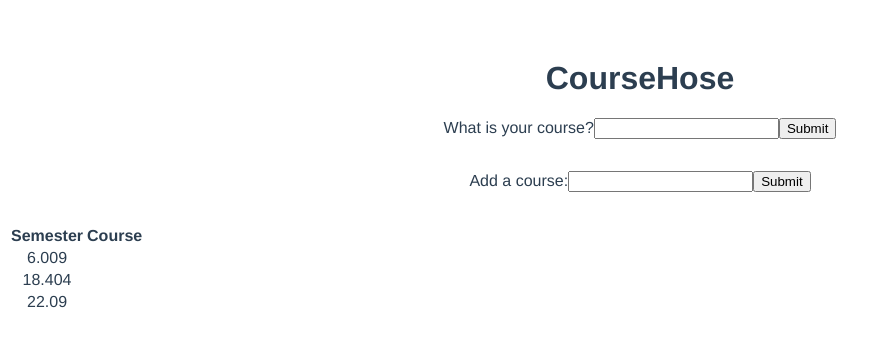
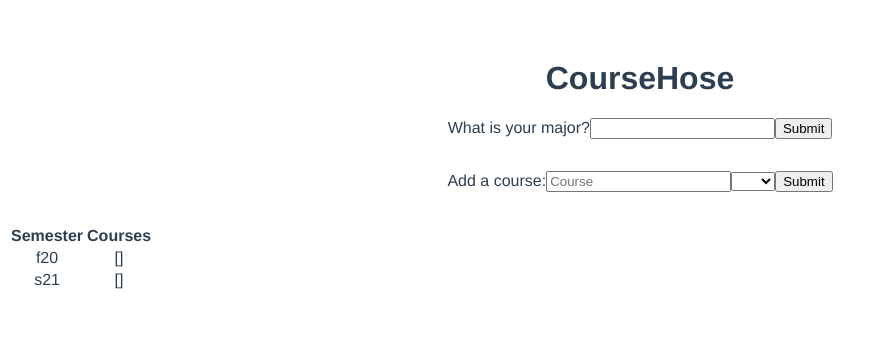
Before and after one commit to zhang-lucy/coursehose, a Vue app in the folder vue-app/: page / in a window 1280 px wide. Before the commit this address had no page. Shown: the top 346 px of the page, without its empty margins (0-887 px from the left). Built offline with nearby package versions, Linux system fonts and the light colour scheme.

Commit message:
reorganize into semesters

```diff
--- a/vue-app/src/App.vue
+++ b/vue-app/src/App.vue
@@ -3,7 +3,7 @@
     <h1>CourseHose</h1>
     <major-form />
     <add-course @add:course="addCourse"/>
-    <road :courses="courses"/>
+    <road :semesters="semesters"/>
 
   </div>
 </template>
@@ -22,31 +22,41 @@ export default {
   },
   data() {
     return {
-        courses: [
-            {
-            id: 1,
-            name: '6.009',
-            },
-            {
-            id: 2,
-            name: '18.404',
-            },
-            {
-            id: 3,
-            name: '22.09',
-            },
-        ],
-        major: 0
+      semesters: { // TODO remove hardcode later
+        f20: [],
+        s21: [],
+      },
+      // courses: [
+      //     {
+      //     id: 1,
+      //     name: '6.009',
+      //     sem: 'Fall 2020',
+      //     },
+      //     {
+      //     id: 2,
+      //     name: '18.404',
+      //     sem: 'Fall 2020',
+      //     },
+      //     {
+      //     id: 3,
+      //     name: '22.09',
+      //     sem: 'Fall 2020',
+      //     },
+      // ],
+      major: 0
     }
   },
   methods: {
-    addCourse(courseName) {
-      const lastId = this.courses.length > 0
-        ? this.courses[this.courses.length - 1].id
-        : 0;
-      const id = lastId + 1;
-      const newCourse = { ...courseName, id };
-      this.courses = [...this.courses, newCourse];
+    // addCourse(courseName) {
+    //   const lastId = this.courses.length > 0
+    //     ? this.courses[this.courses.length - 1].id
+    //     : 0;
+    //   const id = lastId + 1;
+    //   const newCourse = { ...courseName, id };
+    //   this.courses = [...this.courses, newCourse];
+    // }
+    addCourse(course) {
+      this.semesters[course.sem].push(course.name);
     }
   }
 }
--- a/vue-app/src/components/AddCourse.vue
+++ b/vue-app/src/components/AddCourse.vue
@@ -6,9 +6,15 @@
       <input
         ref="first"
         type="text"
+        placeholder="Course"
         :class="{ 'has-error': submitting && invalidName }"
         v-model="course.name"
       >
+      <select v-model="course.sem">
+        <option>f20</option>
+        <option>s21</option>
+      </select>
+      <!-- <input type="text" placeholder="Semester" :class="{ 'has-error': submitting && invalidName }" v-model="course.sem"> -->
       <!-- TODO -->
       <!-- <p
         v-if="error && submitting"
@@ -32,13 +38,13 @@
       return {
         course: {
           name: '',
-          semester: 'Fall 2019' // TODO: Un-hardcode
+          semester: '',
         },
       }
     },
     methods: {
       handleSubmit() {
-        console.log("Added " + this.course.name + "!");
+        console.log("Added " + this.course.name + " in " + this.course.sem + "!");
         this.$emit('add:course', this.course)
       },
     }
--- a/vue-app/src/components/MajorForm.vue
+++ b/vue-app/src/components/MajorForm.vue
@@ -3,7 +3,7 @@
 <template>
   <div id="major-form">
     <form>
-      <label>What is your course?</label>
+      <label>What is your major?</label>
       <input
         type="text"
         v-model="major"
--- a/vue-app/src/components/Road.vue
+++ b/vue-app/src/components/Road.vue
@@ -4,12 +4,13 @@
       <thead>
         <tr>
           <th>Semester</th>
-          <th>Course</th>
+          <th>Courses</th>
         </tr>
       </thead>
       <tbody>
-        <tr v-for="course in courses" :key="course.id">
-            <td>{{ course.name }}</td>
+        <tr v-for="(courses, semester) in semesters" :key="semester.name">
+            <td>{{ semester }}</td>
+            <td>{{ courses }}</td>
         </tr>
       </tbody>
     </table>
@@ -19,7 +20,7 @@
 <script>
   export default {
     name: 'road',
-    props: ['courses']
+    props: ['semesters']
   }
 </script>
 
```
Also changed, not shown: 1 other file (tests, documents, lock files or other folders).
